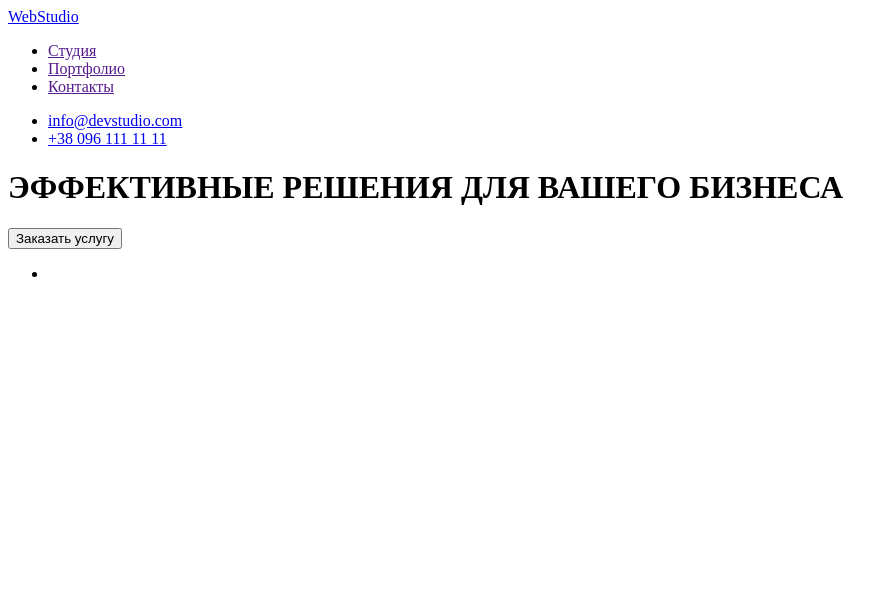
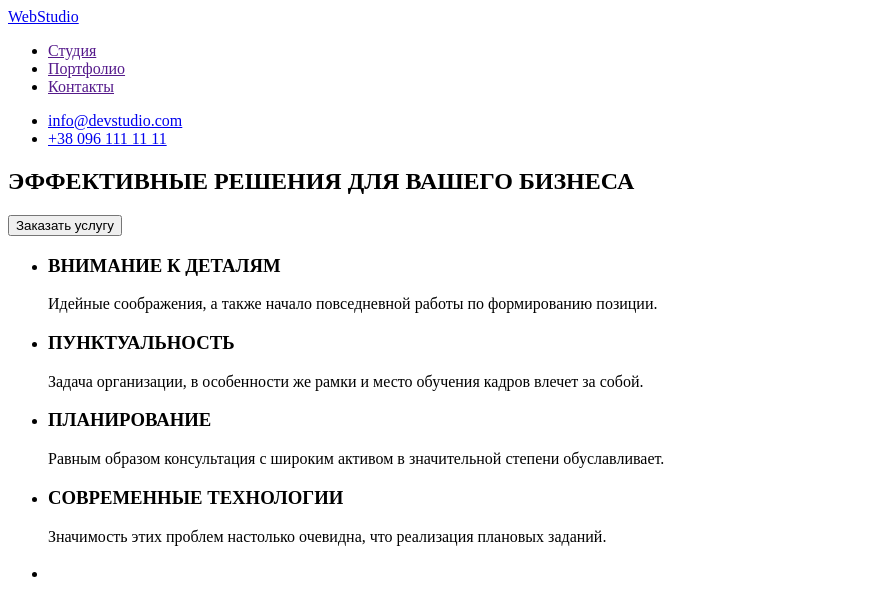
Before and after one commit to KostiaZ/goit-markup-hw-01, a plain HTML site: page index.html in a window 1280 px wide. Shown: the whole page, without its empty margins (0-896 px from the left). Drawn offline with Linux system fonts and the light colour scheme.

Commit message:
2
new pics

```diff
--- a/index.html
+++ b/index.html
@@ -23,13 +23,35 @@
             <li><a href="+380961111111">+38 096 111 11 11</a></li>
         </ul>
     </header>
-
     <main>
-        <h1>ЭФФЕКТИВНЫЕ РЕШЕНИЯ ДЛЯ ВАШЕГО БИЗНЕСА</h1>
-        <button type="button">Заказать услугу</button>
-        <ul>
-            <li></li>
-        </ul>
+        <section>
+            <h1>ЭФФЕКТИВНЫЕ РЕШЕНИЯ ДЛЯ ВАШЕГО БИЗНЕСА</h1>
+            <button type="button">Заказать услугу</button>
+            <ul>
+                <li>
+                    <h3>ВНИМАНИЕ К ДЕТАЛЯМ</h3>
+                    <p>Идейные соображения, а также начало повседневной работы по формированию позиции.</p>
+                </li>
+                <li>
+                    <h3>ПУНКТУАЛЬНОСТЬ</h3>
+                    <p>Задача организации, в особенности же рамки и место обучения кадров влечет за собой.</p>
+                </li>
+                <li>
+                    <h3>ПЛАНИРОВАНИЕ</h3>
+                    <p>Равным образом консультация с широким активом в значительной степени обуславливает.</p>
+                </li>
+                <li>
+                    <h3>СОВРЕМЕННЫЕ ТЕХНОЛОГИИ</h3>
+                    <p>Значимость этих проблем настолько очевидна, что реализация плановых заданий.</p>
+                </li>
+            </ul>
+        </section>
+        <section>
+            <h2></h2>
+            <ul>
+                <li></li>
+            </ul>
+        </section>
 
     </main>
     <footer>
```
Also changed, not shown: images/id.jpg (added), images/img1.jpg, images/img2.jpg, images/img3.jpg, images/me.jpg (renamed from images/img.jpg), images/nt.jpg (added), images/or.jpg (added).
